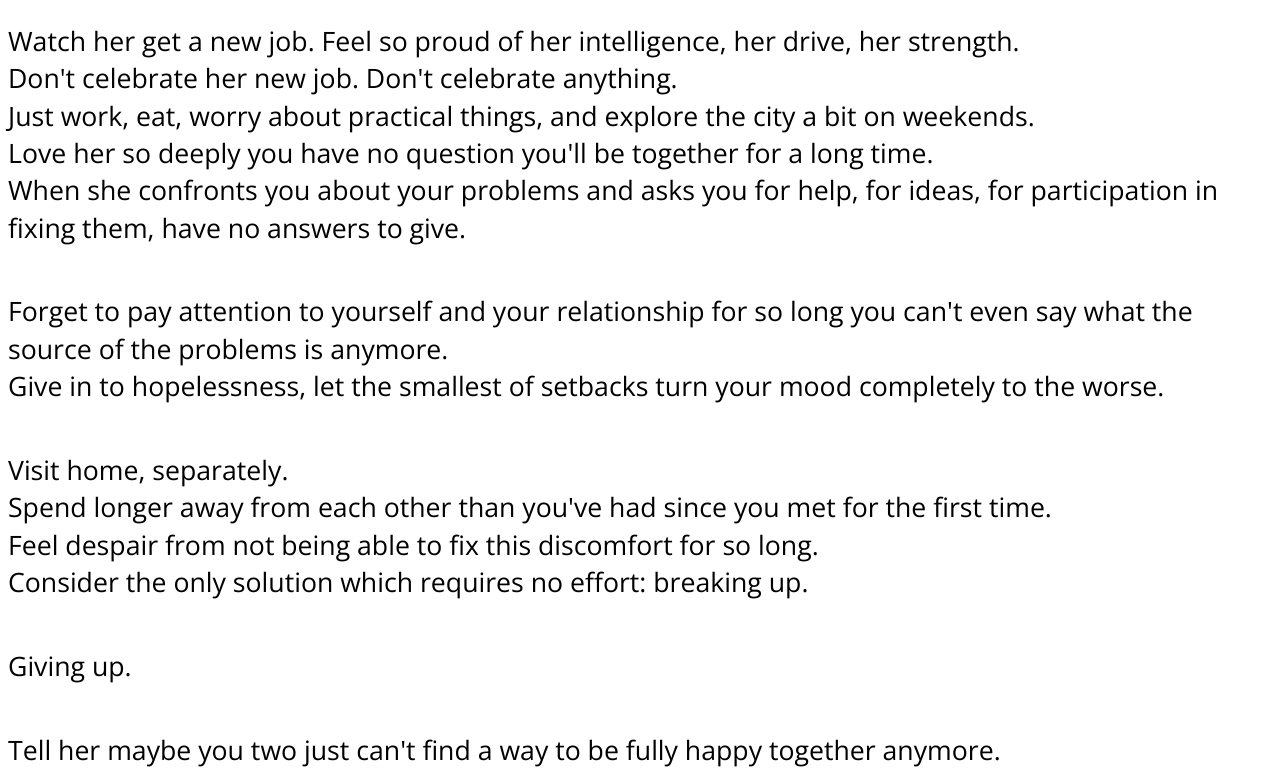
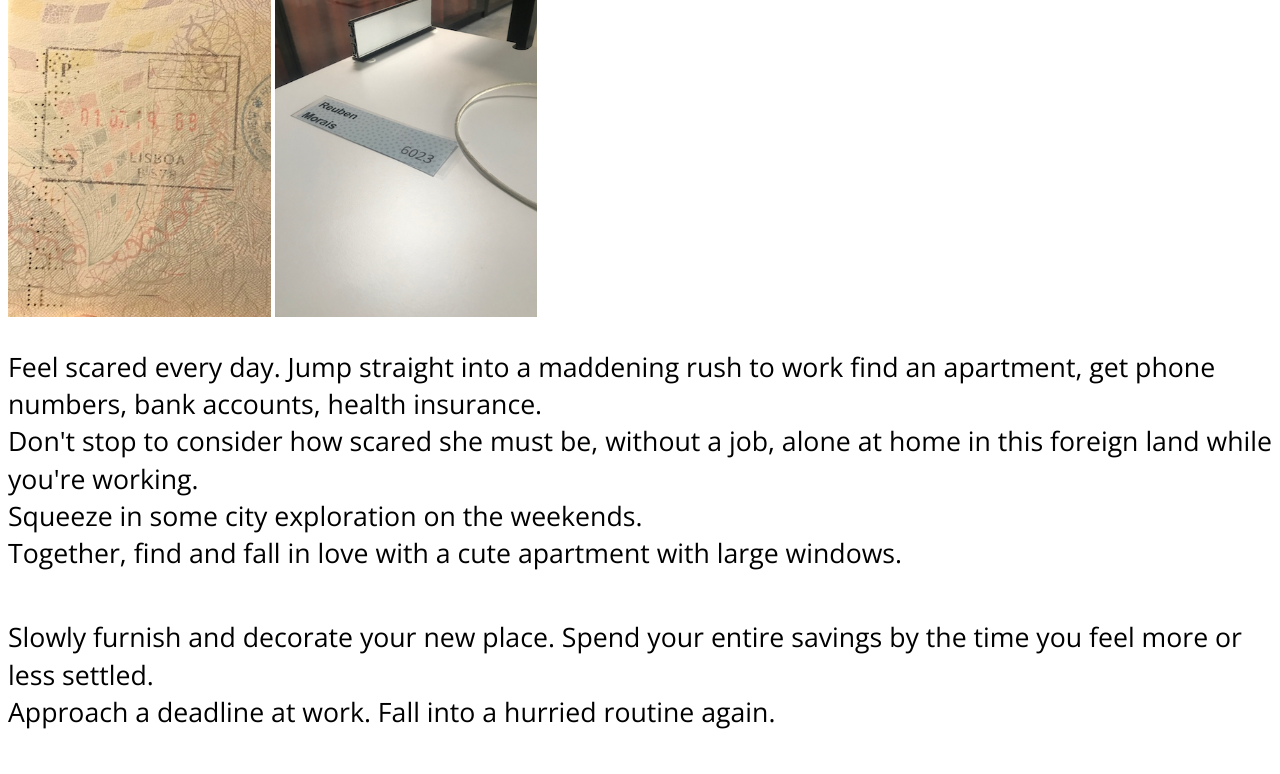
Before and after one commit to reuben/reuben.github.io, a plain HTML site: page blog/2021/02/how-to-become-an-adult.html in a window 1280 px wide. Shown: the part 6730-7504 px from the top of the page. Drawn offline with nearby package versions, Linux system fonts and the light colour scheme.

Commit message:
Small screen image alignment

```diff
--- a/blog/2021/02/how-to-become-an-adult.html
+++ b/blog/2021/02/how-to-become-an-adult.html
@@ -23,6 +23,10 @@
         line-height: 28pt;
         white-space: pre-wrap;
         padding-bottom: 20px;
+    }
+
+    img {
+        height: 350px;
     }
 }
 </style>
@@ -196,6 +200,7 @@ Move to Berlin without any of you speaking a word of German.
 <a href="how-to-become-an-adult/allhands_orig.jpg"><img height="250" src="how-to-become-an-adult/allhands.jpg"/></a>
 <a href="how-to-become-an-adult/paraty_orig.jpg"><img height="250" src="how-to-become-an-adult/paraty.jpg"/></a>
 <a href="how-to-become-an-adult/stamp_orig.jpg"><img height="250" src="how-to-become-an-adult/stamp.jpg"/></a>
+<a href="how-to-become-an-adult/desk_orig.jpg"><img height="250" src="how-to-become-an-adult/desk.jpg"/></a>
 
 <pre>
 Feel scared every day. Jump straight into a maddening rush to work find an apartment, get phone numbers, bank accounts, health insurance.
```
Also changed, not shown: blog/2021/02/how-to-become-an-adult/backpack.jpg, blog/2021/02/how-to-become-an-adult/boxes.jpg, blog/2021/02/how-to-become-an-adult/cefet.jpg, blog/2021/02/how-to-become-an-adult/desk.jpg (added), blog/2021/02/how-to-become-an-adult/desk_orig.jpg (added), blog/2021/02/how-to-become-an-adult/goldengate.jpg, blog/2021/02/how-to-become-an-adult/janela.jpg, blog/2021/02/how-to-become-an-adult/paredao.jpg, blog/2021/02/how-to-become-an-adult/raulsoares.jpg, blog/2021/02/how-to-become-an-adult/skate.jpg, blog/2021/02/how-to-become-an-adult/snowman.jpg.
